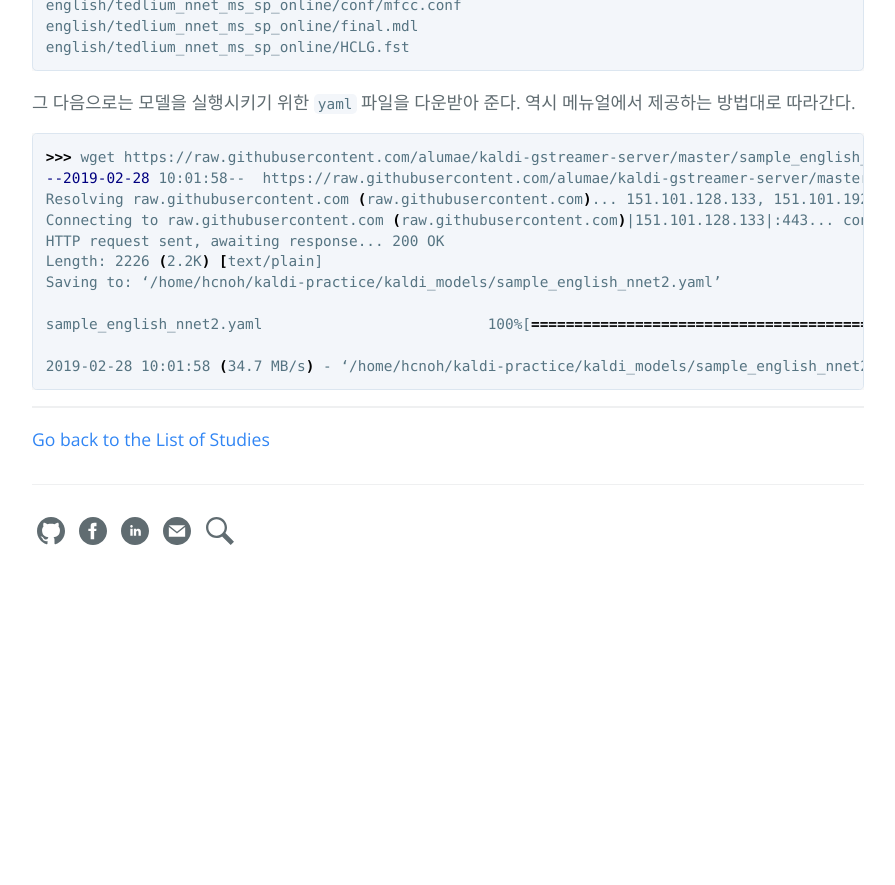
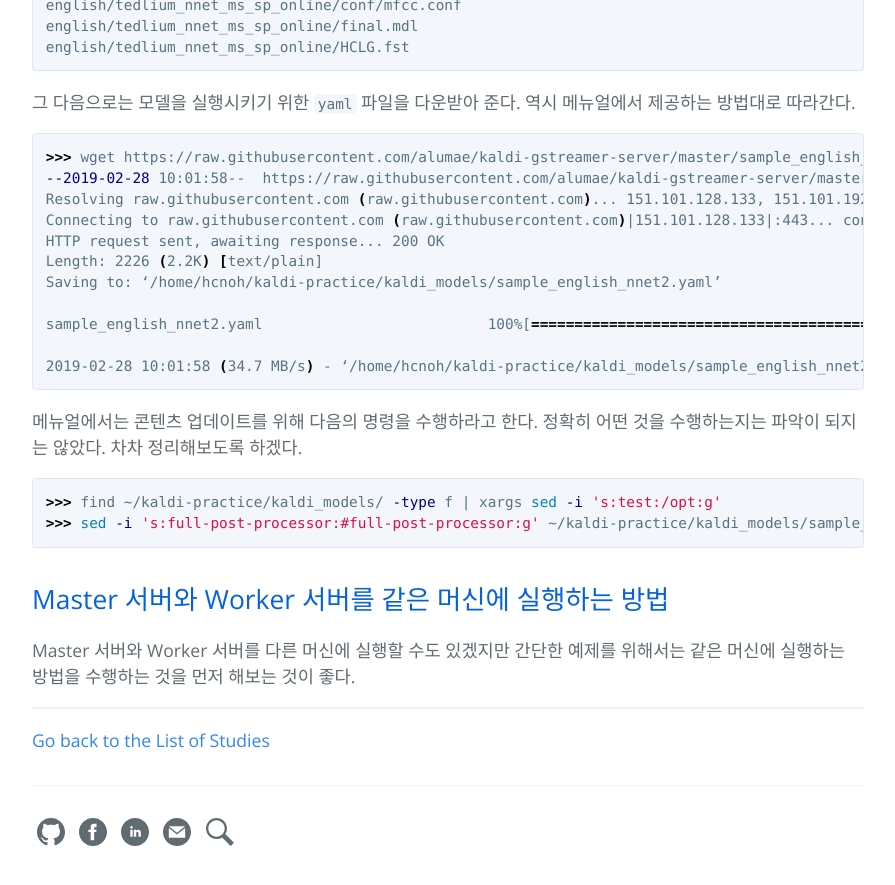
Before and after one commit to hcnoh/hcnoh.github.io, a Jekyll site: the page built from _posts/2019-02-28-kaldi-gstreamer-server.md, in a window 1280 px wide and 900 px high, scrolled down 4755 px. Shown: the top 885 px of the window, without its empty margins (192-1087 px from the left). Built offline with Jekyll 4.4.1, drawn with Linux system fonts in a browser that asks for light colours; comment, search, counter and statistics services are not loaded; before the commit the page ends 5354 px from its top, so only the background shows below that.

Commit message:
Update 2019-02-28-kaldi-gstreamer-server.md

````diff
--- a/_posts/2019-02-28-kaldi-gstreamer-server.md
+++ b/_posts/2019-02-28-kaldi-gstreamer-server.md
@@ -211,3 +211,13 @@ sample_english_nnet2.yaml                          100%[========================
 
 2019-02-28 10:01:58 (34.7 MB/s) - ‘/home/hcnoh/kaldi-practice/kaldi_models/sample_english_nnet2.yaml’ saved [2226/2226]
 ```
+
+메뉴얼에서는 콘텐츠 업데이트를 위해 다음의 명령을 수행하라고 한다. 정확히 어떤 것을 수행하는지는 파악이 되지는 않았다. 차차 정리해보도록 하겠다.
+
+```bash
+>>> find ~/kaldi-practice/kaldi_models/ -type f | xargs sed -i 's:test:/opt:g'
+>>> sed -i 's:full-post-processor:#full-post-processor:g' ~/kaldi-practice/kaldi_models/sample_english_nnet2.yaml
+```
+
+## Master 서버와 Worker 서버를 같은 머신에 실행하는 방법
+Master 서버와 Worker 서버를 다른 머신에 실행할 수도 있겠지만 간단한 예제를 위해서는 같은 머신에 실행하는 방법을 수행하는 것을 먼저 해보는 것이 좋다.
````
